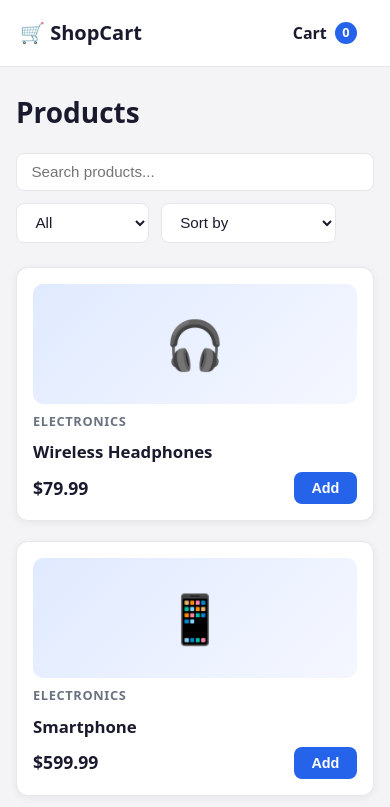
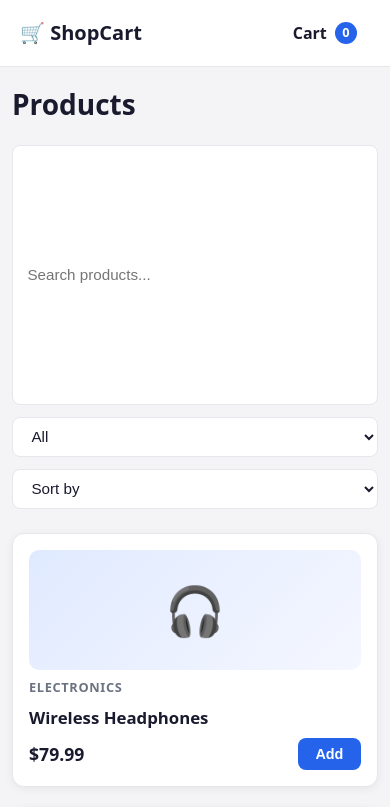
Before and after one commit to rupak-at/react_project_college, a React (Vite) app: page / in a window 390 px wide. Shown: the top 807 px of the page. Built offline with nearby package versions, Linux system fonts and the light colour scheme.

Commit message:
Make layout responsive for mobile and desktop

```diff
--- a/src/App.css
+++ b/src/App.css
@@ -324,3 +324,31 @@
   padding-top: 0.75rem;
   margin-bottom: 1rem;
 }
+
+@media (min-width: 768px) {
+  .cart-page {
+    grid-template-columns: 2fr 1fr;
+  }
+}
+
+@media (max-width: 560px) {
+  .container {
+    padding: 1rem 0.75rem 2.5rem;
+  }
+
+  .filter-bar {
+    flex-direction: column;
+  }
+
+  .filter-select {
+    width: 100%;
+  }
+
+  .cart-item {
+    flex-wrap: wrap;
+  }
+
+  .cart-item-total {
+    margin-left: auto;
+  }
+}
```
